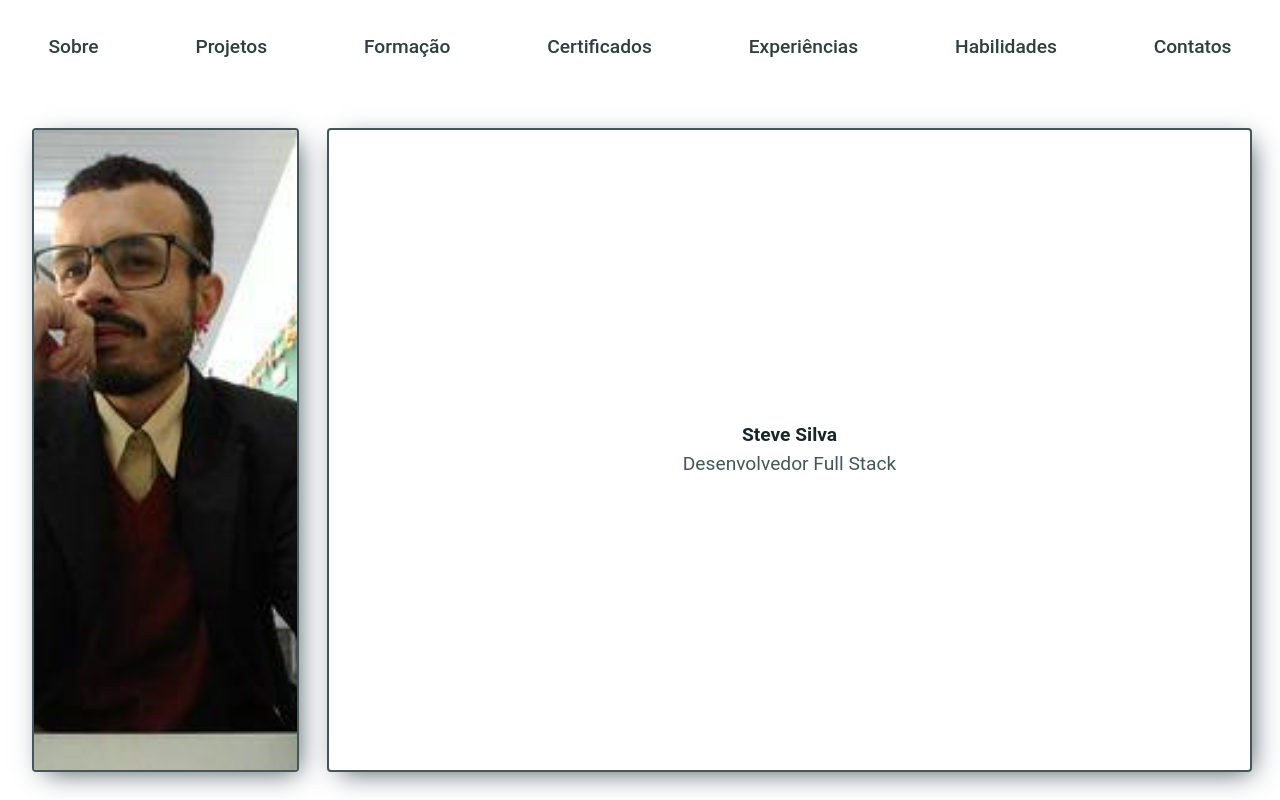
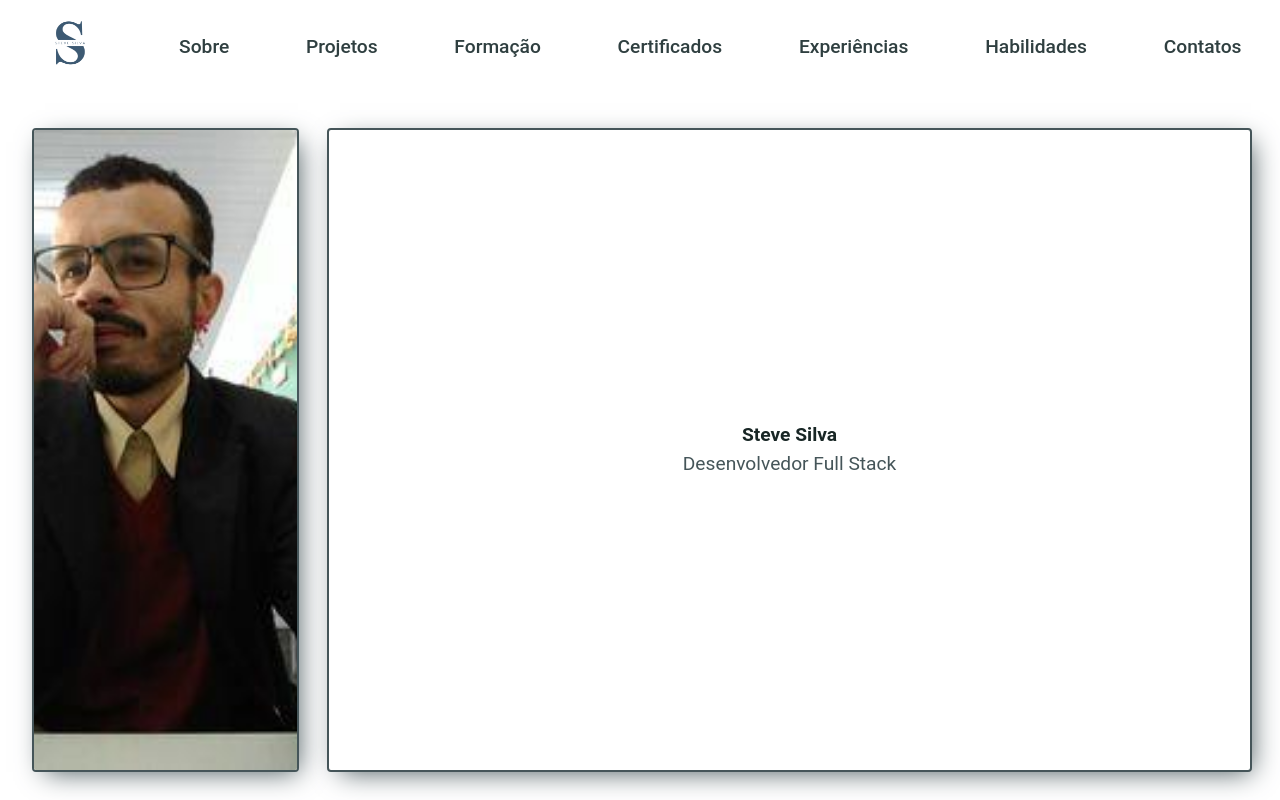
Before and after one commit to SteveSilvas/SteveSilvas, a React (Vite) app: page / in a window 1280 px wide. Built offline with nearby package versions, Linux system fonts and the light colour scheme.

Commit message:
Adicionando logo como icone de navegação para home no menu.

```diff
--- a/src/Components/Navbar/NavItem.tsx
+++ b/src/Components/Navbar/NavItem.tsx
@@ -3,13 +3,15 @@ import { Link } from 'react-router-dom';
 import "./styles.css";
 interface INavItem {
     path: string;
-    title: string;
+    title?: string;
+    children?: React.ReactNode;
     onClick: () => void;
 }
-const NavItem: React.FC<INavItem> = ({ path, title, onClick }) => {
+const NavItem: React.FC<INavItem> = ({ path, title, onClick, children }) => {
     return (
         <Link to={path} className='NavItem' onClick={onClick}>
             {title}
+            {children}
         </Link>
     );
 }
--- a/src/Components/Navbar/index.tsx
+++ b/src/Components/Navbar/index.tsx
@@ -1,7 +1,7 @@
 import React, { useState } from 'react';
 import NavItem from './NavItem';
 import "./styles.css";
-
+import logo from '../../../public/S.png';
 const Navbar: React.FC = () => {
     const [menuVisible, setMenuVisible] = useState(false);
 
@@ -9,18 +9,26 @@ const Navbar: React.FC = () => {
         setMenuVisible(!menuVisible);
     };
 
-    const classe = `${menuVisible ? 'NavBarMobile': 'Navbar'} `;
+    const classe = `${menuVisible ? 'NavBarMobile' : 'Navbar'} `;
 
     return (
         <>
             <nav className={classe}>
-                <NavItem path='/about' title='Sobre' onClick={toggleMenu}/>
-                <NavItem path='/projects' title='Projetos' onClick={toggleMenu}/>
-                <NavItem path='/training' title='Formação' onClick={toggleMenu}/>
-                <NavItem path='/certificate' title='Certificados' onClick={toggleMenu}/>
-                <NavItem path='/experience' title='Experiências' onClick={toggleMenu}/>
-                <NavItem path='/skills' title='Habilidades' onClick={toggleMenu}/>
-                <NavItem path='/contact' title='Contatos' onClick={toggleMenu}/>
+                <NavItem
+                    path='/'
+                    children={
+                        <img
+                            className='NavLogo'
+                            src={logo}
+                            alt='Steve Silva' />}
+                    onClick={toggleMenu} />
+                <NavItem path='/about' title='Sobre' onClick={toggleMenu} />
+                <NavItem path='/projects' title='Projetos' onClick={toggleMenu} />
+                <NavItem path='/training' title='Formação' onClick={toggleMenu} />
+                <NavItem path='/certificate' title='Certificados' onClick={toggleMenu} />
+                <NavItem path='/experience' title='Experiências' onClick={toggleMenu} />
+                <NavItem path='/skills' title='Habilidades' onClick={toggleMenu} />
+                <NavItem path='/contact' title='Contatos' onClick={toggleMenu} />
             </nav>
             <button className="hamburger-button" onClick={toggleMenu}>
                 ☰
--- a/src/Components/Navbar/styles.css
+++ b/src/Components/Navbar/styles.css
@@ -1,11 +1,10 @@
 .Navbar {
     height: 100%;
-    background-color: var(--bg-color);
+    background-color: var(--light);
     display: flex;
-    overflow: hidden;
-    position: relative;
     justify-content: space-around;
     align-items: center;
+    padding: 0.5rem 0px;
 }
 
 .NavItem {
@@ -55,6 +54,10 @@
     display: none;
 }
 
+.NavLogo{
+    width: 4rem;
+    height: 4rem;
+}
 
 @media (max-width: 966px) {
     .menu {
@@ -84,7 +87,7 @@
     .NavBarMobile{
         flex-direction: column;
         display: flex;
-        gap: 2rem;
+        gap: 0.5rem;
         padding: 6rem 0px;
     }
 
```
